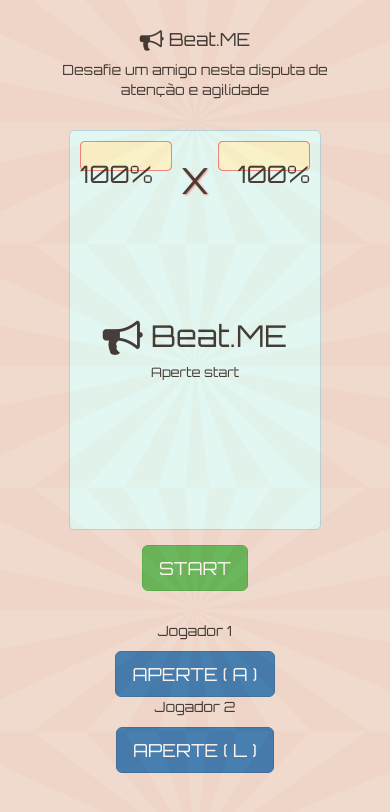
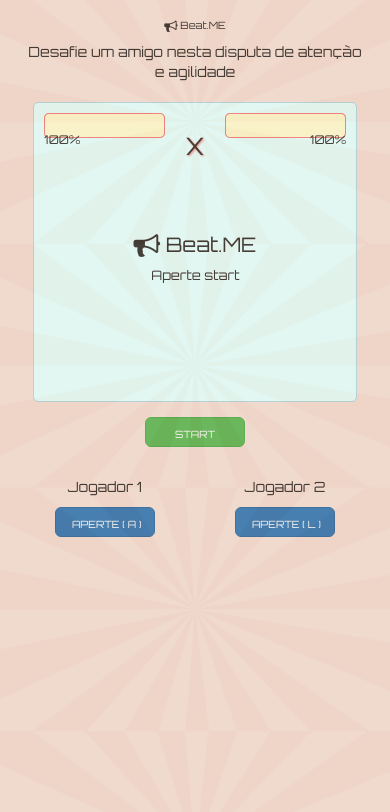
Before and after one commit to domzinhuu/Beat.ME, an Angular app: page / in a window 390 px wide. Shown: the top 812 px of the page. Built offline with nearby package versions, Linux system fonts and the light colour scheme.

Commit message:
ajustando tela para menores resolução

```diff
--- a/src/app/app.component.html
+++ b/src/app/app.component.html
@@ -58,11 +58,11 @@
       </div>
 
       <div class="row">
-        <div class="col-md-6 text-center">
+        <div class="col-md-6 col-sm-6 col-xs-6 text-center">
           <p>Jogador 1</p>
           <button id="a" class="btn btn-primary btn-lg">APERTE ( A )</button>
         </div>
-        <div class="col-md-6 text-center">
+        <div class="col-md-6 col-sm-6 col-xs-6 text-center">
           <p>Jogador 2</p>
           <button id="l" class="btn btn-primary btn-lg">APERTE ( L )</button>
         </div>
--- a/src/styles.css
+++ b/src/styles.css
@@ -18,7 +18,7 @@ body{
 }
 
 .toolbar{
-    padding: 20px;
+    padding: 10px;
 }
 
 .game{
@@ -63,10 +63,6 @@ body{
     height: 30px;
     background-color: lightcoral;
     border-radius: 5px;
-}
-
-.p1{
-
 }
 
 .p2{
@@ -183,3 +179,71 @@ body{
         box-shadow: 2px 2px 10px red;
     }
 }
+
+
+/*medias*/
+
+@media (max-width:760px){
+    .start-msg h2{
+        font-size: 2rem;
+    }
+    .screen{
+        width: 90%;
+        height: 300px;
+    }
+
+    .p1{
+        font-size: 1.2rem;
+
+    }
+    .p2{
+        font-size: 1.2rem;
+
+    }
+
+    .lifebar{
+        width: 40%;
+        height: 25px;
+    }
+
+    .life-p1{
+        height: 25px;
+    }
+
+    .life-p2{
+        height: 25px;
+    }
+    .vs{
+        font-size: 2.4rem;
+    }
+    .action{
+        height: 150px;
+    }
+
+    .controls .btn{
+        width: 100px;
+        height: 30px;
+        font-size: 1rem;
+        text-align: center;
+    }
+
+    .popover-damage-active{
+        font-size: 1rem;
+    }
+
+    .msg h3 {
+        font-size: 1.5rem;
+    }
+
+    .gameover-msg h2{
+        font-size: 2rem;
+    }
+    .gameover-msg .press{
+        font-size: 1rem;
+    }
+
+    h4{
+        font-size: 1rem;
+        text-align: center;
+    }
+}
```
